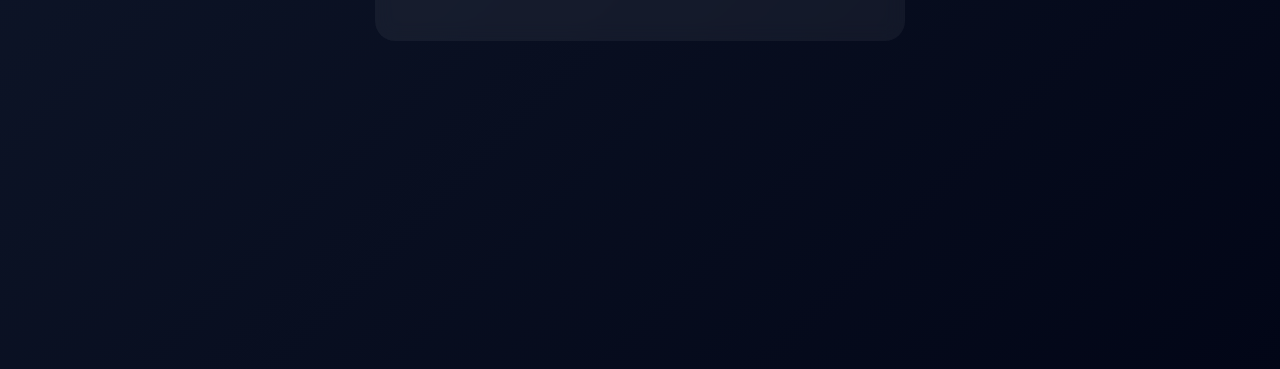
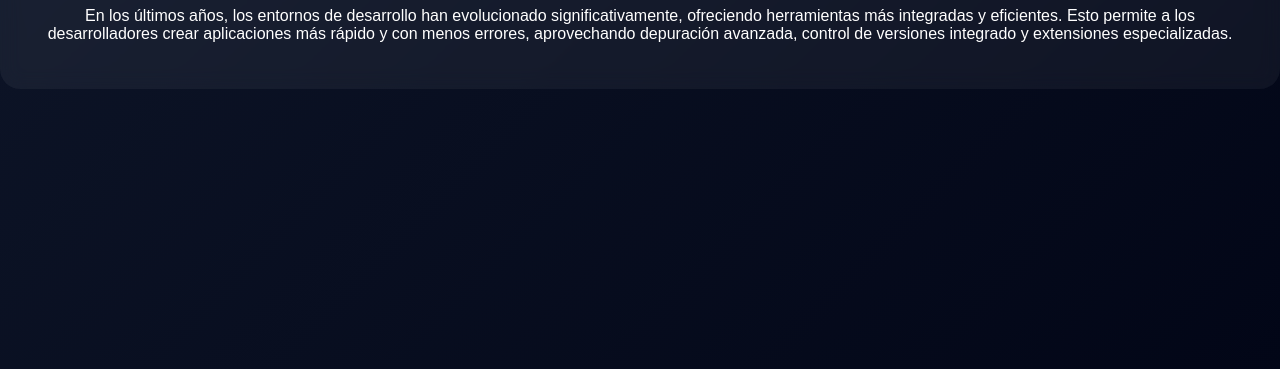
Before and after one commit to david18-pus/practica-web-git, a plain HTML site: page index.html in a window 1280 px wide. Shown: the part 431-800 px from the top of the page. Drawn offline with Linux system fonts and the light colour scheme; a web font is replaced by a local one.

Commit message:
Noticia añadida

```diff
--- a/index.html
+++ b/index.html
@@ -24,6 +24,14 @@
         <div class="card">
             <h2>Bienvenido a tu práctica de Git </h2>
             <p> Control de versiones paso a paso</p>
+              <h1>Noticia sobre Entornos de Desarrollo</h1>
+            <p>
+                En los últimos años, los entornos de desarrollo han evolucionado
+                significativamente, ofreciendo herramientas más integradas y eficientes.
+                Esto permite a los desarrolladores crear aplicaciones más rápido y con
+                menos errores, aprovechando depuración avanzada, control de versiones
+                integrado y extensiones especializadas.
+            </p>
         </div>
     </main>
 </body>
```
